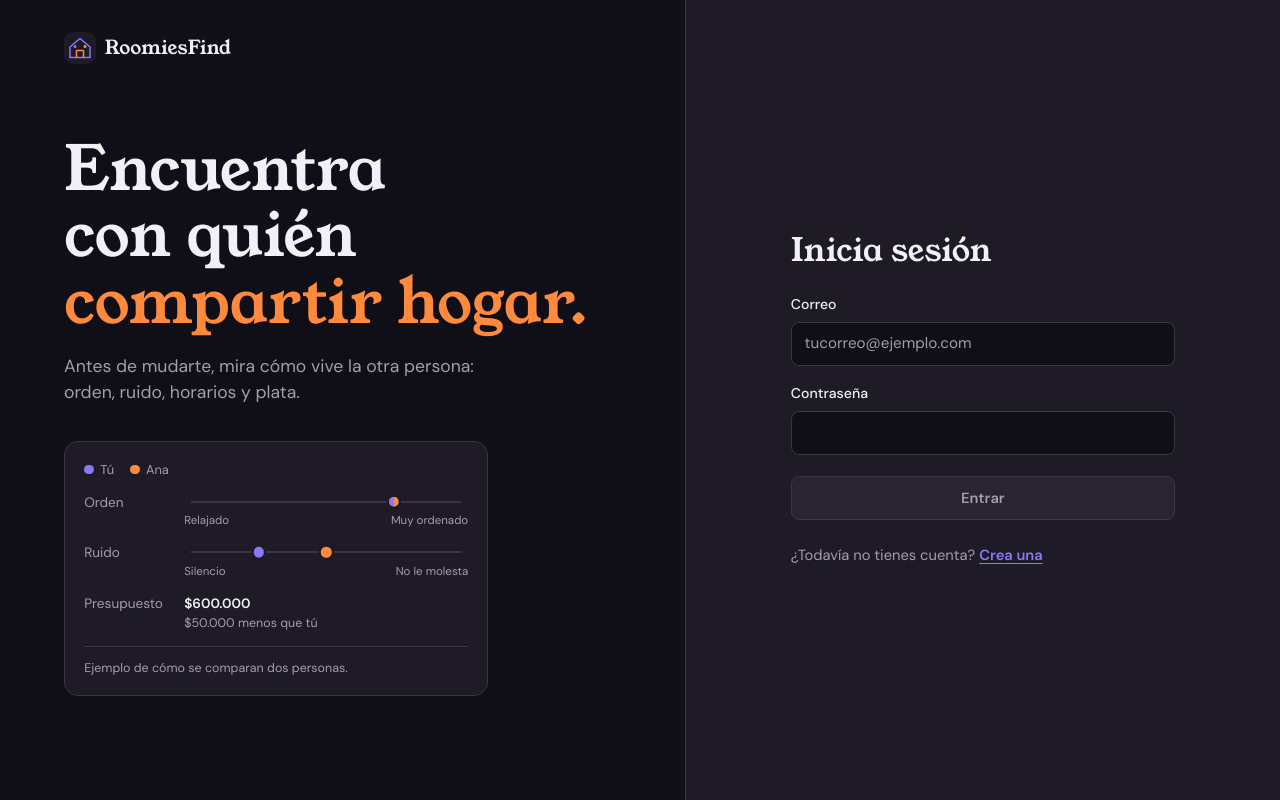
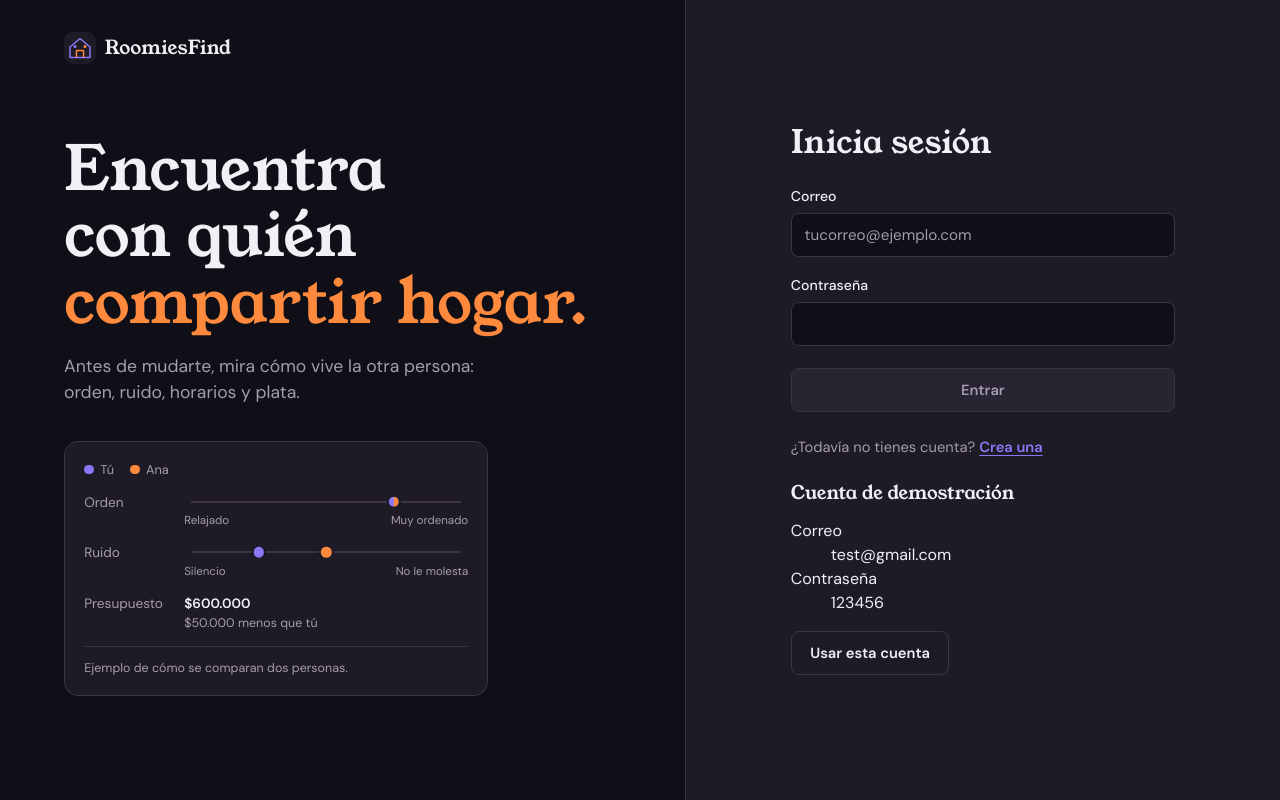
Before and after one commit to luiscajigas/roomiesFind, an Angular app in the folder frontend/: page /login in a window 1280 px wide. Built offline with nearby package versions, Linux system fonts and the light colour scheme.

Commit message:
feat(login): mostrar la cuenta de demostracion para el profesor

```diff
--- a/frontend/src/app/pages/login/login.component.html
+++ b/frontend/src/app/pages/login/login.component.html
@@ -41,6 +41,15 @@
       </form>
 
       <p class="acceso__alterno">¿Todavía no tienes cuenta? <a class="enlace" routerLink="/registro">Crea una</a></p>
+
+      <aside class="acceso__demo" aria-labelledby="demo-title">
+        <h3 id="demo-title">Cuenta de demostración</h3>
+        <dl>
+          <div><dt>Correo</dt><dd>{{ cuentaDemo.email }}</dd></div>
+          <div><dt>Contraseña</dt><dd>{{ cuentaDemo.password }}</dd></div>
+        </dl>
+        <button class="btn btn--secundario" type="button" (click)="usarCuentaDemo()">Usar esta cuenta</button>
+      </aside>
     </div>
   </section>
 </main>
--- a/frontend/src/app/pages/login/login.component.ts
+++ b/frontend/src/app/pages/login/login.component.ts
@@ -23,7 +23,16 @@ export class LoginComponent {
   readonly ejemploYo: HabitosComparables = { nombre: 'Tú', presupuesto: 650000, limpieza: 4, tolerancia_ruido: 2 };
   readonly ejemploOtro: HabitosComparables = { nombre: 'Ana', presupuesto: 600000, limpieza: 4, tolerancia_ruido: 3 };
 
+  /** Cuenta pública para quien revisa el proyecto. Se muestra en la pantalla de ingreso. */
+  readonly cuentaDemo = { email: 'test@gmail.com', password: '123456' };
+
   constructor(private auth: AuthService, private router: Router) {}
+
+  usarCuentaDemo(): void {
+    this.email = this.cuentaDemo.email;
+    this.password = this.cuentaDemo.password;
+    this.error = null;
+  }
 
   ingresar(): void {
     this.cargando = true;
```
